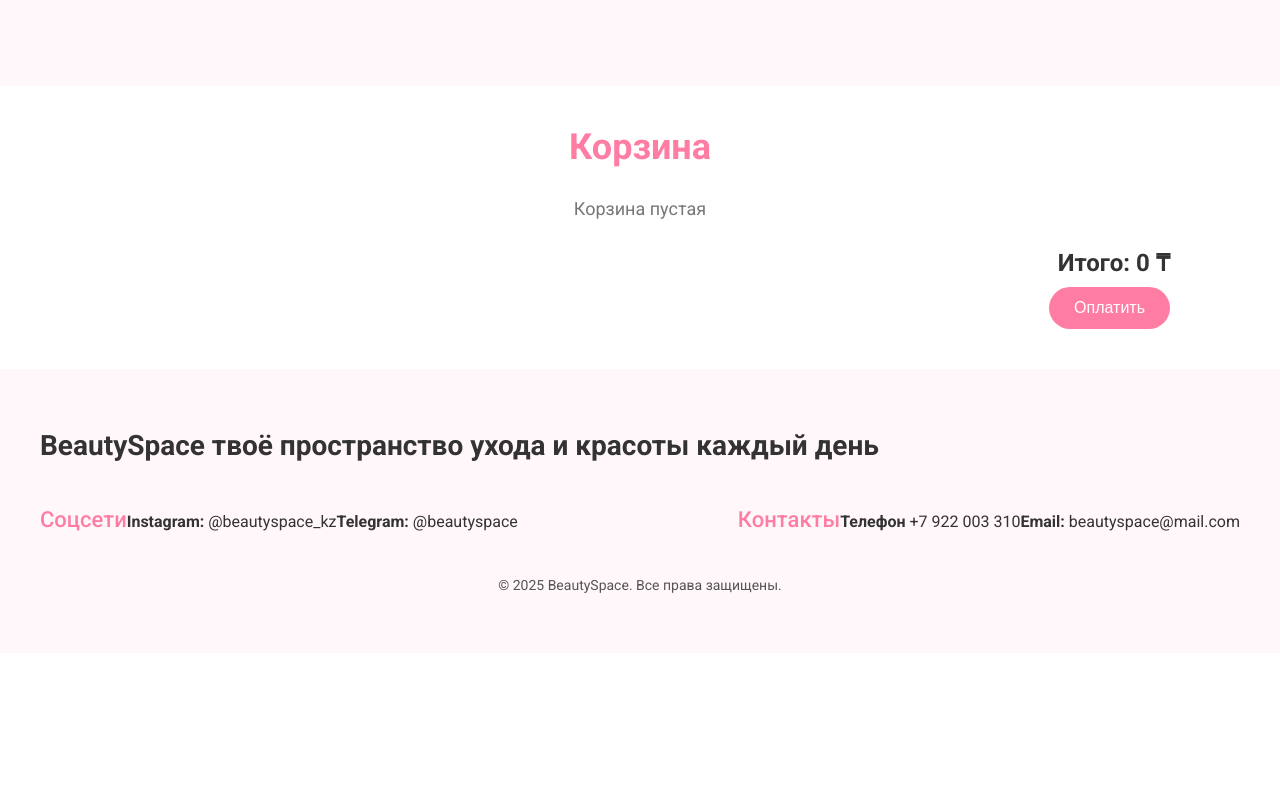
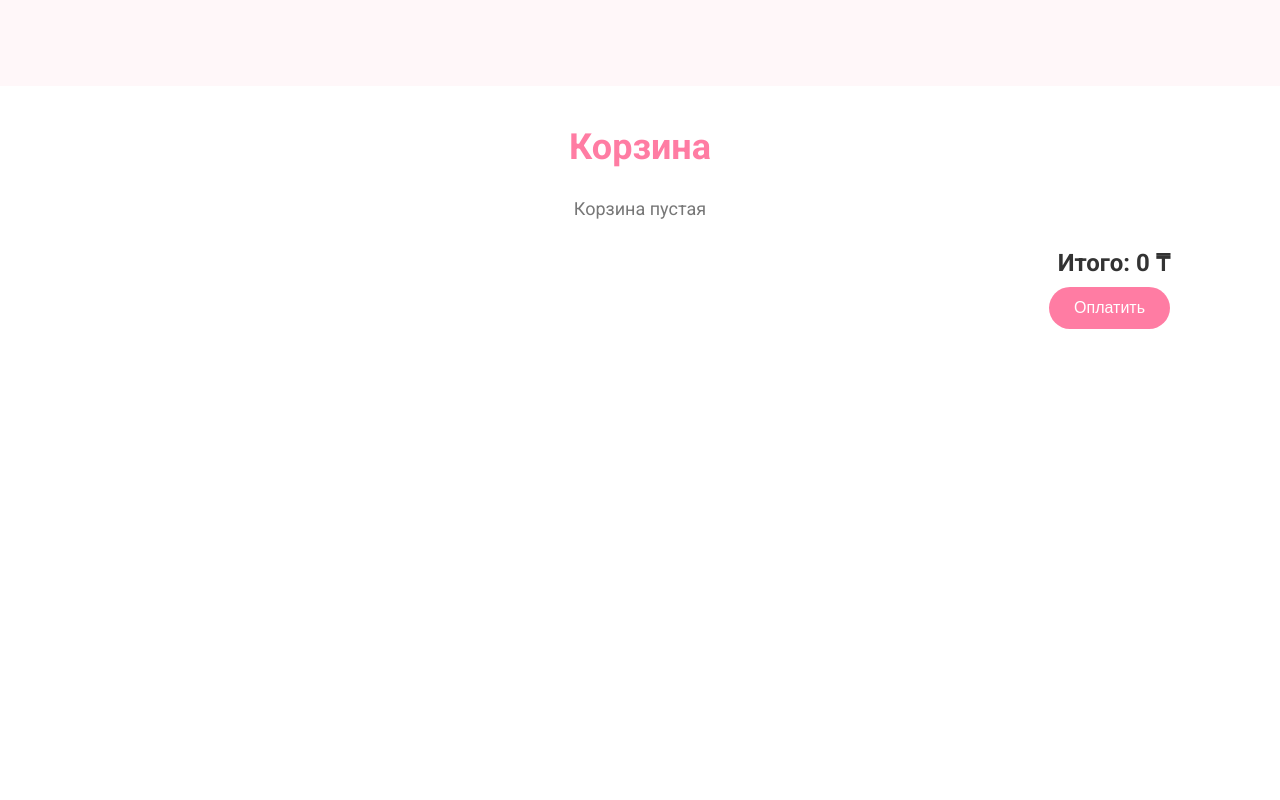
Before and after one commit to dkim0802/beauty-site, a React (Vite) app: page /basket in a window 1280 px wide. Shown: the part 600-1400 px from the top of the page. Before the commit the page ends 1253 px from the top, so only its background shows below. Built offline with nearby package versions, Linux system fonts and the light colour scheme.

Commit message:
first commit

```diff
--- a/src/pages/BasketPage/index.tsx
+++ b/src/pages/BasketPage/index.tsx
@@ -27,8 +27,9 @@ const BasketPage: React.FC = () => {
     );
 
     return (
-        <div className="basket-page">
-            <Layout>
+        <Layout>
+
+            <div className="basket-page">
                 <div className="basket-container">
                     <h1 className="basket-title">Корзина</h1>
 
@@ -39,7 +40,7 @@ const BasketPage: React.FC = () => {
                     <div className="basket-list">
                         {cart.map((item: any) => (
                             <div key={item.id} className="basket-item">
-                                <img src={item.image} className="basket-img" alt={item.title}/>
+                                <img src={item.image} className="basket-img" alt={item.title} />
 
                                 <div className="basket-info">
                                     <h3 className="basket-name">
@@ -57,7 +58,7 @@ const BasketPage: React.FC = () => {
                                     <button onClick={() => increaseQty(item.id)}> + </button>
                                 </div>
 
-                                <button  className="basket-delete" onClick={() => removeFromCart(item.id)}> Удалить </button>
+                                <button className="basket-delete" onClick={() => removeFromCart(item.id)}> Удалить </button>
                             </div>
                         ))}
                     </div>
@@ -77,8 +78,8 @@ const BasketPage: React.FC = () => {
                         </button>
                     </div>
                 </div>
-            </Layout>
-        </div>
+            </div>
+        </Layout>
     );
 };
 
```
